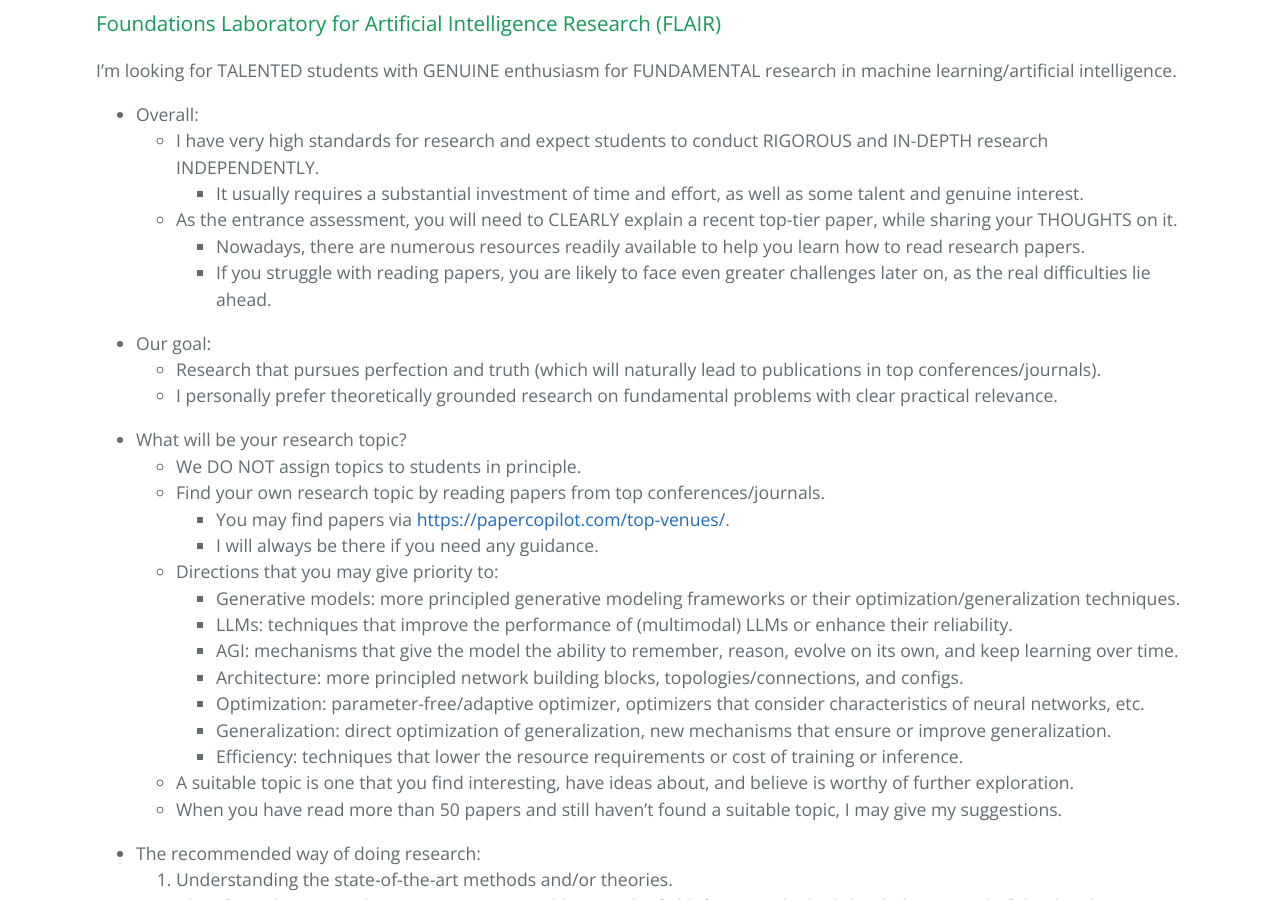
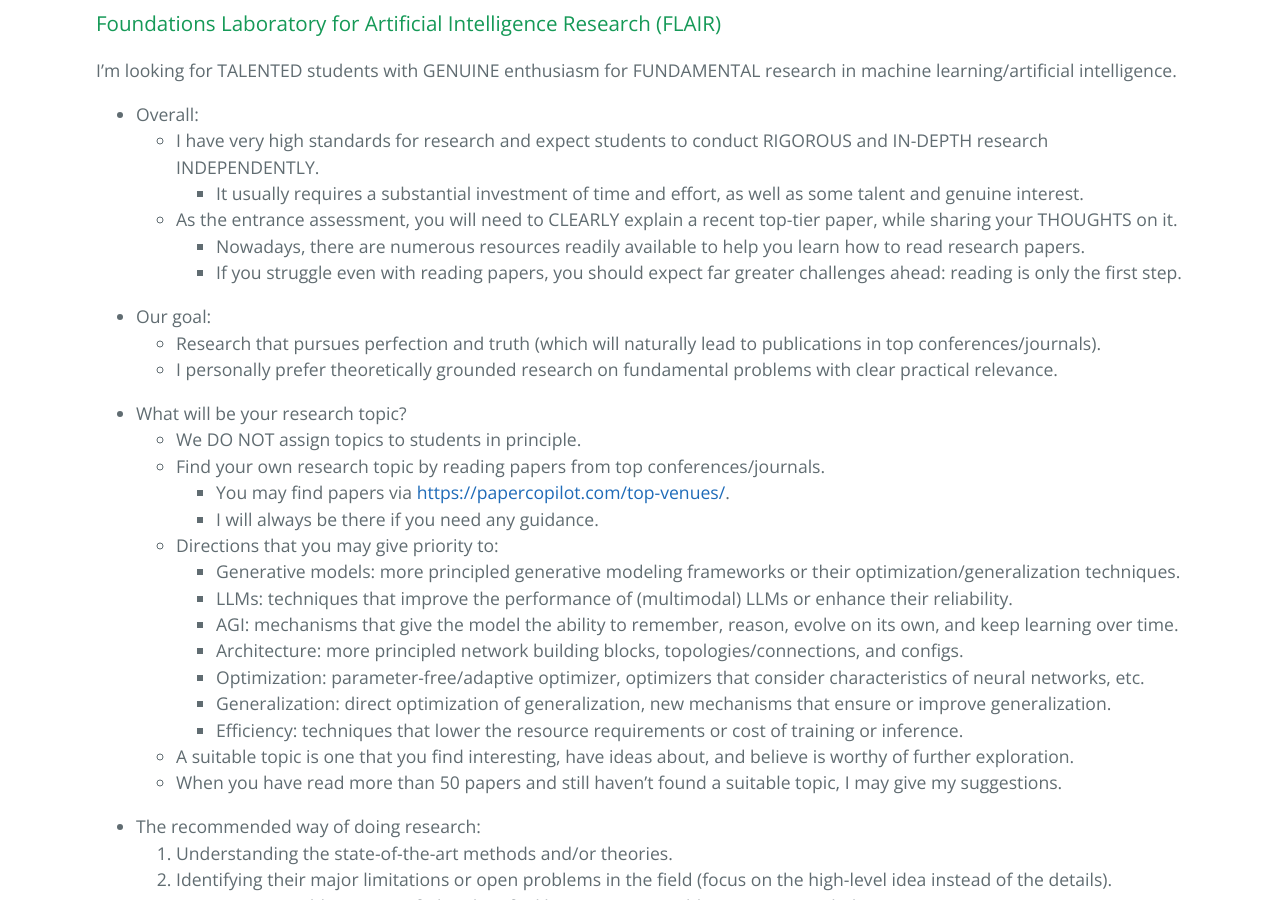
Before and after one commit to ZhimingZhou/zhimingzhou.github.io, a Jekyll site: the page built from _posts/2020-12-09-Prospective-Students.md, in a window 1280 px wide and 900 px high, scrolled down 424 px. Built offline with Jekyll 4.4.1, drawn with Linux system fonts in a browser that asks for light colours.

Commit message:
Update 2020-12-09-Prospective-Students.md

```diff
--- a/_posts/2020-12-09-Prospective-Students.md
+++ b/_posts/2020-12-09-Prospective-Students.md
@@ -16,7 +16,7 @@ I’m looking for TALENTED students with GENUINE enthusiasm for FUNDAMENTAL rese
 		- It usually requires a substantial investment of time and effort, as well as some talent and genuine interest.
 	- As the entrance assessment, you will need to CLEARLY explain a recent top-tier paper, while sharing your THOUGHTS on it.
 		- Nowadays, there are numerous resources readily available to help you learn how to read research papers.
-		- If you struggle with reading papers, you are likely to face even greater challenges later on, as the real difficulties lie ahead.
+		- If you struggle even with reading papers, you should expect far greater challenges ahead: reading is only the first step.
 
 <!--  -->
 - Our goal:
```
